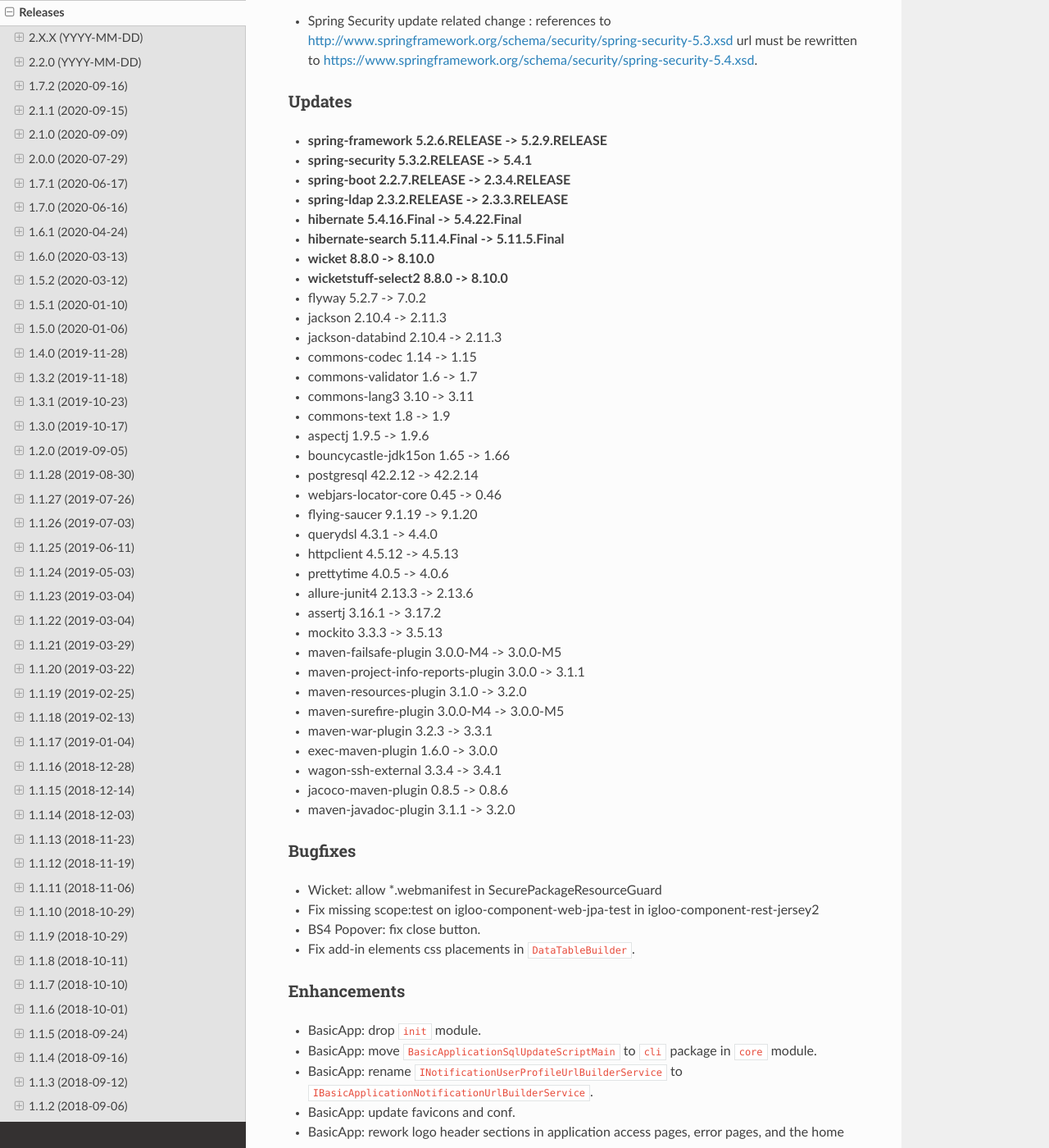
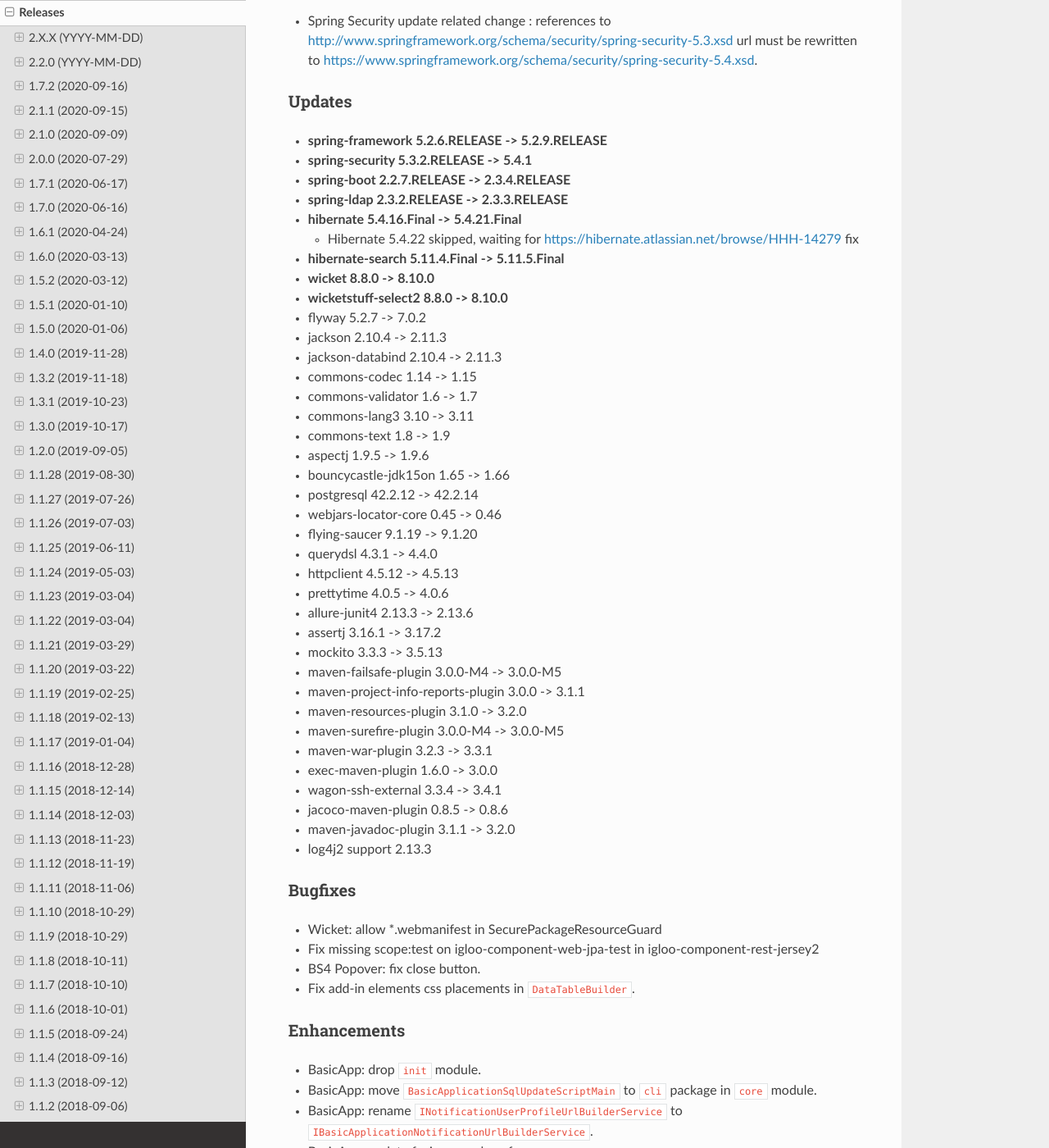
Before and after one commit to igloo-project/igloo-doc, a Sphinx documentation site: the page built from source/release-notes/releases.rst, in a window 1280 px wide and 1400 px high, scrolled down 1016 px. Shown: the whole window at 82% size. Built offline with Sphinx 7.4.7 and the Read the Docs theme 2.0.0, drawn with Linux system fonts in a browser that asks for light colours.

Commit message:
prepare release 2.2.0

```diff
--- a/source/release-notes/releases.rst
+++ b/source/release-notes/releases.rst
@@ -37,6 +37,7 @@
 * Spring boot update related change : if you have ``new  ApplicationContextRunner()``
   declared in your application or tests and you want to override existing beans,
   you now need to add ``.withAllowBeanDefinitionOverriding(true)``
+
 * Flyway update related change :
 
     - you must override ``getEquivalentChecksum`` either in ``AbstractDataUpgradeMigration.java``
@@ -61,7 +62,11 @@
 * **spring-security 5.3.2.RELEASE -> 5.4.1**
 * **spring-boot 2.2.7.RELEASE -> 2.3.4.RELEASE**
 * **spring-ldap 2.3.2.RELEASE -> 2.3.3.RELEASE**
-* **hibernate 5.4.16.Final -> 5.4.22.Final**
+* **hibernate 5.4.16.Final -> 5.4.21.Final**
+
+  * Hibernate 5.4.22 skipped, waiting for
+    https://hibernate.atlassian.net/browse/HHH-14279 fix
+
 * **hibernate-search 5.11.4.Final -> 5.11.5.Final**
 * **wicket 8.8.0 -> 8.10.0**
 * **wicketstuff-select2 8.8.0 -> 8.10.0**
@@ -92,6 +97,7 @@
 * wagon-ssh-external 3.3.4 -> 3.4.1
 * jacoco-maven-plugin 0.8.5 -> 0.8.6
 * maven-javadoc-plugin 3.1.1 -> 3.2.0
+* log4j2 support 2.13.3
 
 Bugfixes
 ********
```
